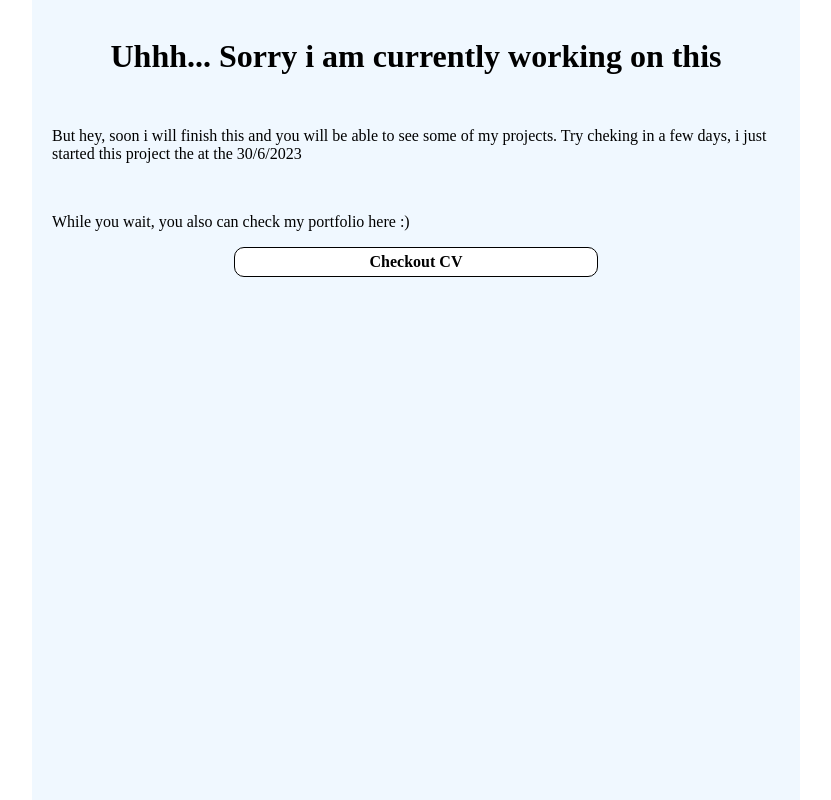
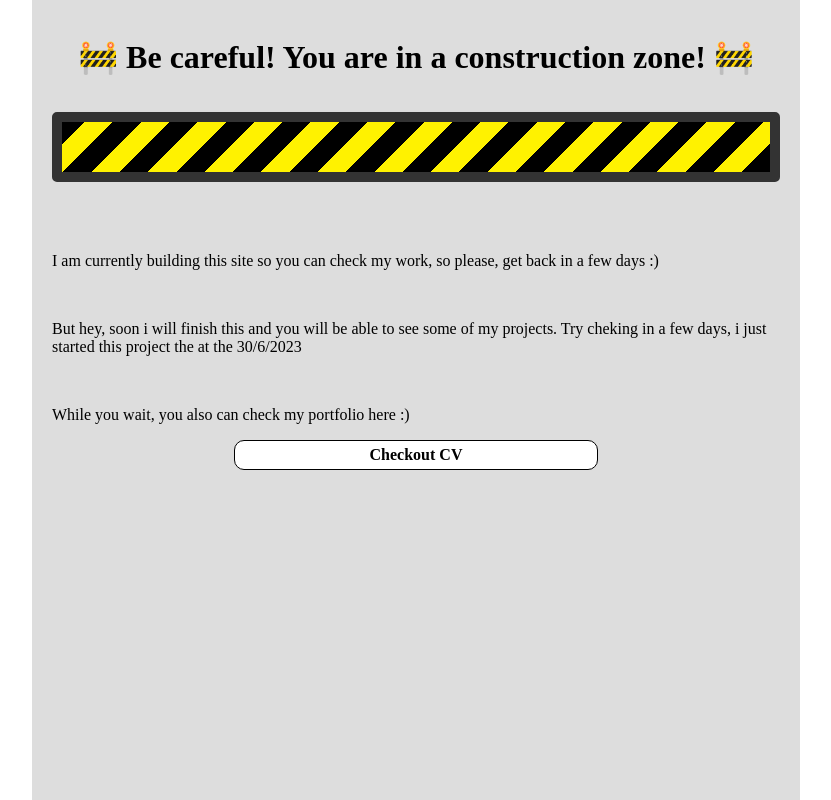
Before and after one commit to jaume2000/jaume2000, a plain HTML site: page index.html in a window 1280 px wide. Shown: the whole page, without its empty margins (224-1055 px from the left). Drawn offline with Linux system fonts and the light colour scheme.

Commit message:
Added signal of building

```diff
--- a/index.html
+++ b/index.html
@@ -9,8 +9,14 @@
 <body>
     <div class="main_page">
         <br>
-        <h1>Uhhh... Sorry i am currently working on this</h1>
+        <h1>🚧 Be careful! You are in a construction zone! 🚧 </h1>
         <br>
+        <br>
+        <div class="contruction_zone"></div>
+        <br>
+        <br>
+        <br>
+        <p>I am currently building this site so you can check my work, so please, get back in a few days :) </p>
         <br>
         <p>But hey, soon i will finish this and you will be able to see some of my projects.
             Try cheking in a few days, i just started this project the at the 30/6/2023</p>
--- a/public/style.css
+++ b/public/style.css
@@ -8,7 +8,7 @@ body {
 }
 
 .main_page {
-    background-color: aliceblue;
+    background-color: #ddd;
     margin: auto 20%;
     height: 100%;
     padding: 20px
@@ -18,6 +18,14 @@ h1 {
     text-align: center;
     justify-content: center;
     margin: 0
+}
+
+.contruction_zone {
+    height: 50px;
+    display: block;
+    background: repeating-linear-gradient(-45deg, black, black 20px, rgb(255, 242, 0) 20px, rgb(255, 242, 0) 40px);
+    border-radius: 5px;
+    border: 10px #333 solid;
 }
 
 .download_cv {
```
